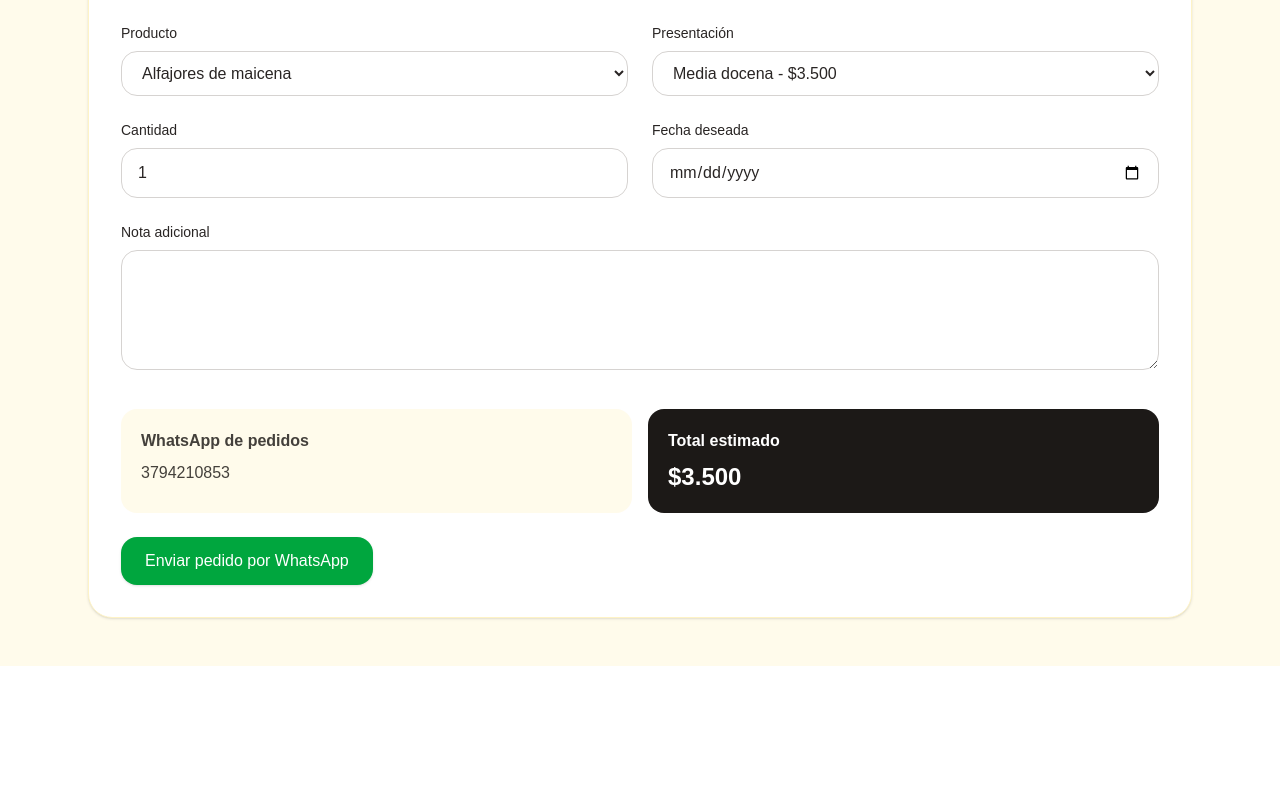
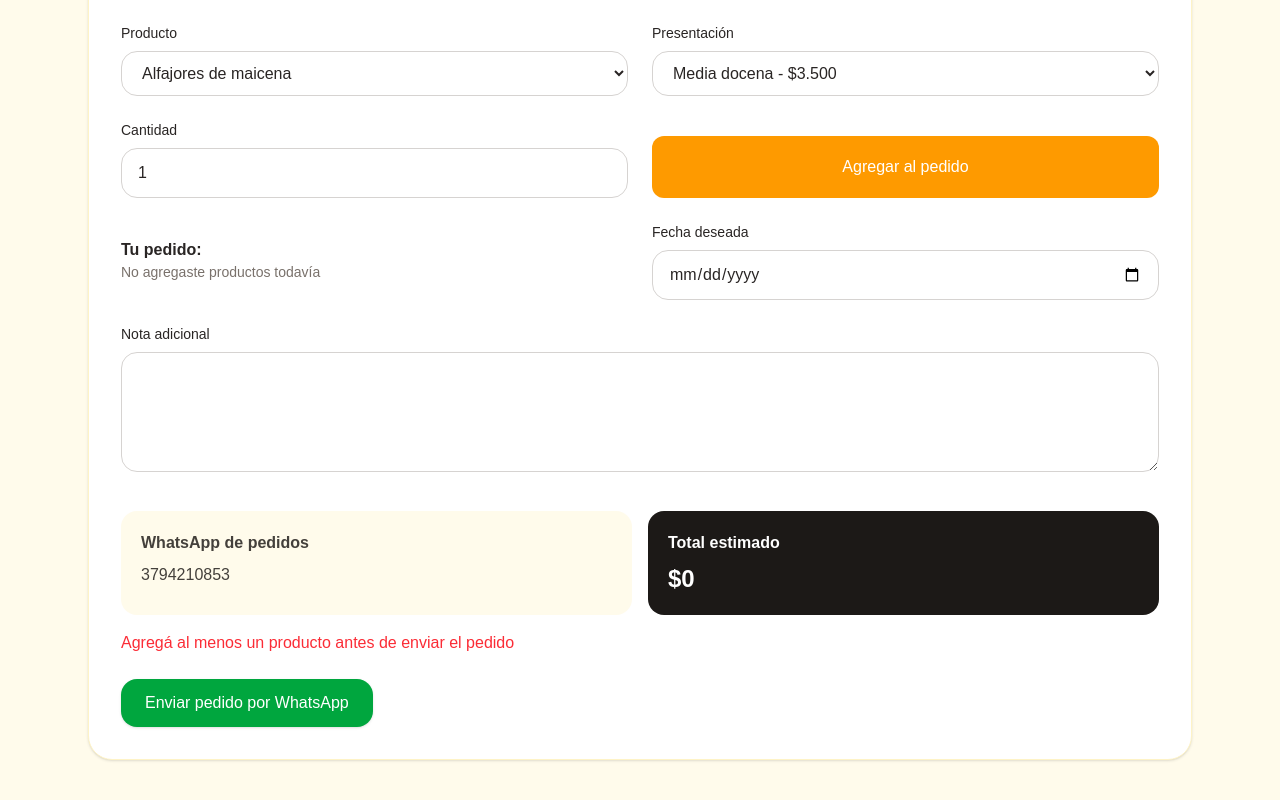
Before and after one commit to Zarzaandres/panaderia-carlita, a Next.js app: page / in a window 1280 px wide. Shown: the part 2710-3510 px from the top of the page. Before the commit the page ends 3376 px from the top, so only its background shows below. Built offline with nearby package versions, Linux system fonts and the light colour scheme.

Commit message:
actulizar cambios

```diff
--- a/app/page.tsx
+++ b/app/page.tsx
@@ -15,7 +15,7 @@ export default function PanaderiaCarlitaWeb() {
       descripcion: 'Suaves, rellenos y bien caseros, ideales para acompañar el mate o regalar.',
       frase: 'Un clásico dulce que siempre queda bien.',
       imagen: '/productos/alfajores.jpg',
-      ingredientes: 'Pendiente de agregar ingredientes.',
+      ingredientes: 'Harina leudante, maicena, huevo, margarina, azucar, dulce de leche, coco rayado.',
     },
     {
       id: 'facturas-surtidas',
@@ -131,6 +131,7 @@ export default function PanaderiaCarlitaWeb() {
   ];
 
   const [nombre, setNombre] = useState('');
+  const [carrito, setCarrito] = useState([]);
   const [telefono, setTelefono] = useState('');
   const [productoId, setProductoId] = useState(productos[0].id);
   const [varianteNombre, setVarianteNombre] = useState(productos[0].variantes[0].nombre);
@@ -151,7 +152,9 @@ const fechaMinima = hoy.toISOString().split('T')[0];
     [productoSeleccionado, varianteNombre]
   );
 
-  const total = (varianteSeleccionada?.precio || 0) * Number(cantidad || 0);
+  const total = carrito.reduce((acc, item) => {
+  return acc + item.precio * item.cantidad;
+}, 0);
 
  const Whatsapp = useMemo(() => {
   const lineas = [
@@ -159,9 +162,11 @@ const fechaMinima = hoy.toISOString().split('T')[0];
     '',
     `Nombre: ${nombre || '-'}`,
     `Teléfono: ${telefono || '-'}`,
-    `Producto: ${productoSeleccionado.nombre}`,
-    `Variante: ${varianteSeleccionada.nombre}`,
-    `Cantidad: ${cantidad}`,
+    'Pedido:',
+...carrito.map(
+  (item) =>
+    `• ${item.producto} - ${item.variante} x${item.cantidad}`
+),
     `Fecha deseada: ${fecha || '-'}`,
 
 
@@ -300,7 +305,35 @@ Trabajamos por pedidos y realizamos entregas dentro de la franja horaria.
         className="w-full rounded-2xl border border-stone-300 px-4 py-3 outline-none"
       />
     </div>
+<button
+  onClick={() => {
+    setCarrito([
+      ...carrito,
+      {
+        producto: productoSeleccionado.nombre,
+        variante: varianteSeleccionada.nombre,
+        cantidad: cantidad,
+        precio: varianteSeleccionada.precio,
+      },
+    ]);
+  }}
+  className="mt-4 rounded-xl bg-amber-500 px-4 py-2 text-white"
+>
+  Agregar al pedido
+</button>
+<div className="mt-4">
+  <p className="font-semibold">Tu pedido:</p>
 
+  {carrito.length === 0 && (
+    <p className="text-sm text-stone-500">No agregaste productos todavía</p>
+  )}
+
+  {carrito.map((item, index) => (
+    <div key={index} className="text-sm">
+      • {item.producto} - {item.variante} x{item.cantidad}
+    </div>
+  ))}
+</div>
     <div>
       <label className="mb-2 block text-sm font-medium">Fecha deseada</label>
       <input
@@ -334,7 +367,11 @@ Trabajamos por pedidos y realizamos entregas dentro de la franja horaria.
       <p className="mt-2 text-2xl font-bold">${total.toLocaleString('es-AR')}</p>
     </div>
   </div>
-
+ {carrito.length === 0 && (
+  <p className="text-red-500 mt-4">
+    Agregá al menos un producto antes de enviar el pedido
+  </p>
+)}
   <a
   href={`https://wa.me/${whatsappNumero}?text=${Whatsapp}`}
   target="_blank"
```
